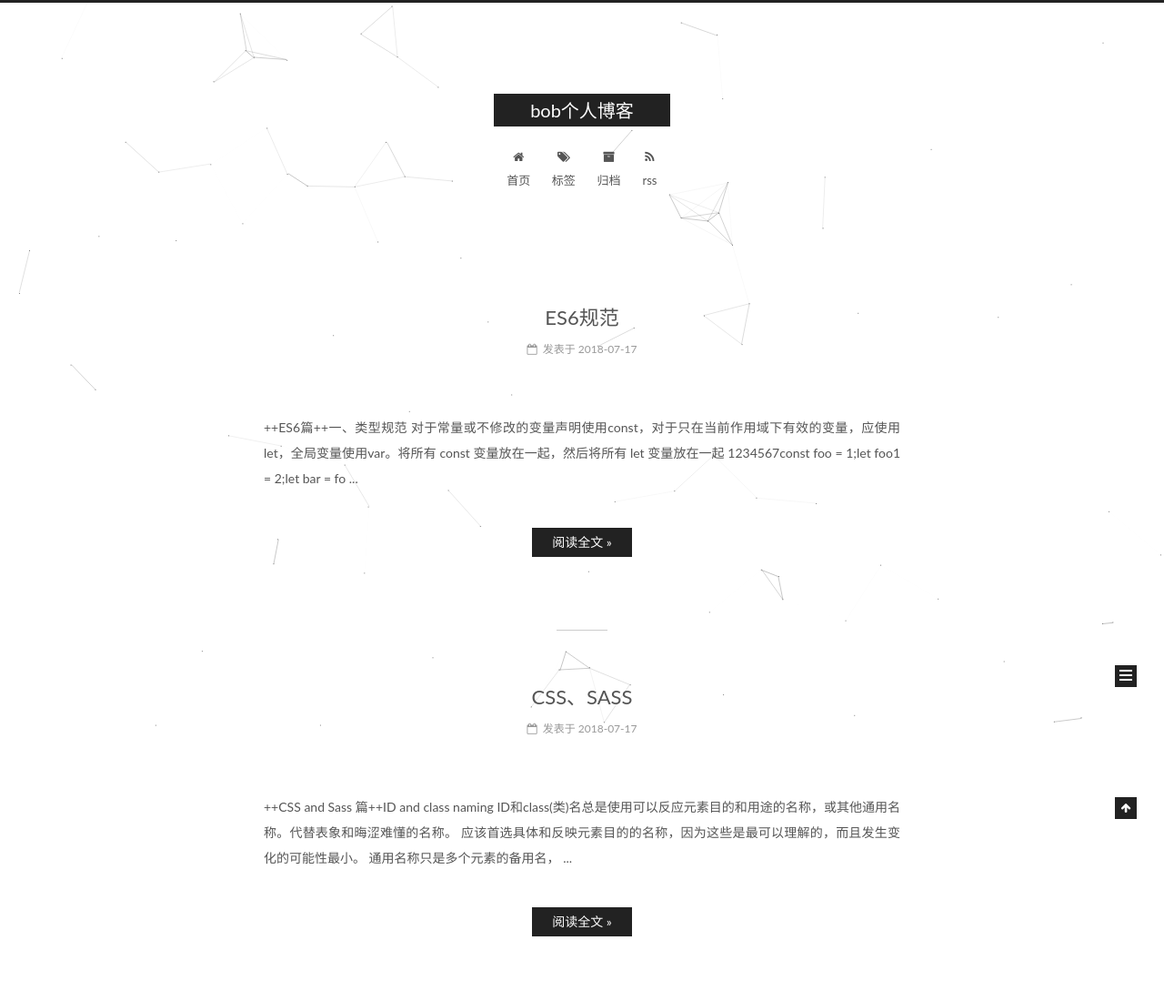
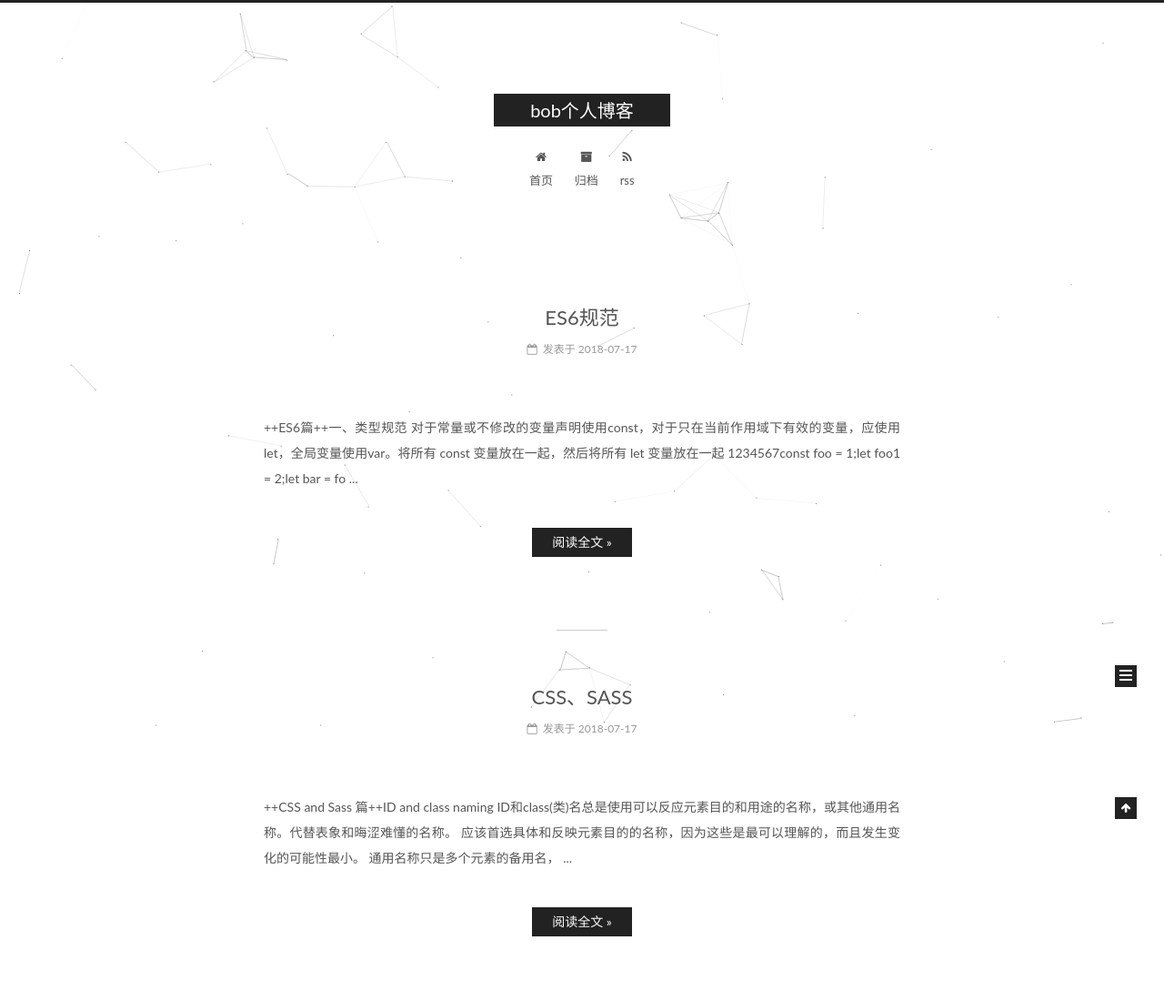
Before and after one commit to bobliyz/bobliyz.github.io, a plain HTML site: page index.html in a window 1280 px wide. Shown: the top 1100 px of the page at 91% size. Drawn offline with Linux system fonts and the light colour scheme.

Commit message:
Site updated: 2018-07-17 17:00:32

```diff
--- a/css/main.css
+++ b/css/main.css
@@ -1822,7 +1822,7 @@ pre .javascript .function {
   width: 4px;
   height: 4px;
   border-radius: 50%;
-  background: #41ff90;
+  background: #0dbbff;
 }
 .links-of-blogroll {
   font-size: 13px;
--- a/index.html
+++ b/index.html
@@ -185,16 +185,6 @@
               <i class="menu-item-icon fa fa-fw fa-home"></i> <br />
 
             首页
-          </a>
-        </li>
-
-
-        <li class="menu-item menu-item-tags">
-          <a href="/tags/" rel="section">
-
-              <i class="menu-item-icon fa fa-fw fa-tags"></i> <br />
-
-            标签
           </a>
         </li>
 
```
Also changed, not shown: 2018/07/17/CSS、SASS/index.html (+0 -10 lines), 2018/07/17/ES6规范/index.html (+0 -10 lines), 2018/07/17/hello-world/index.html (+0 -10 lines), archives/2018/07/index.html (+0 -10 lines), archives/2018/index.html (+0 -10 lines), archives/index.html (+0 -10 lines).
